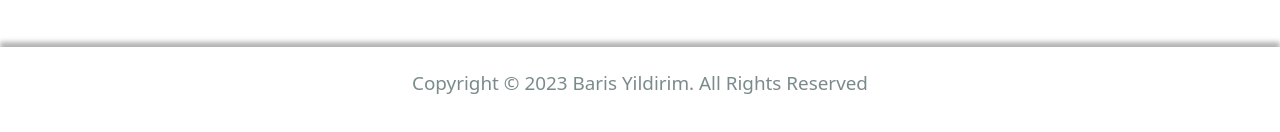
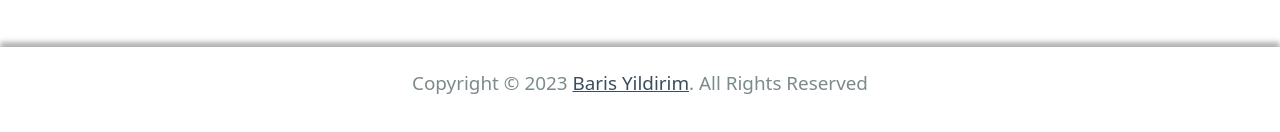
Before and after one commit to BarisYildirimm/BizBop, a React (Create React App) app in the folder frontend/: page /register in a window 1280 px wide. Shown: the part 734-866 px from the top of the page. Built offline with nearby package versions, Linux system fonts and the light colour scheme.

Commit message:
Footer Updated

```diff
--- a/frontend/src/components/Footer.jsx
+++ b/frontend/src/components/Footer.jsx
@@ -9,7 +9,15 @@ const Footer = () => {
         <Row>
           <Col className="text-center py-3">
             <p>
-              Copyright &copy; {currentYear} Baris Yildirim. All Rights Reserved
+              Copyright &copy; {currentYear}{" "}
+              <a
+                href="https://www.linkedin.com/in/barisyildirimm/"
+                target="_blank"
+                rel="noreferrer"
+              >
+                Baris Yildirim
+              </a>
+              . All Rights Reserved
             </p>
           </Col>
         </Row>
```
